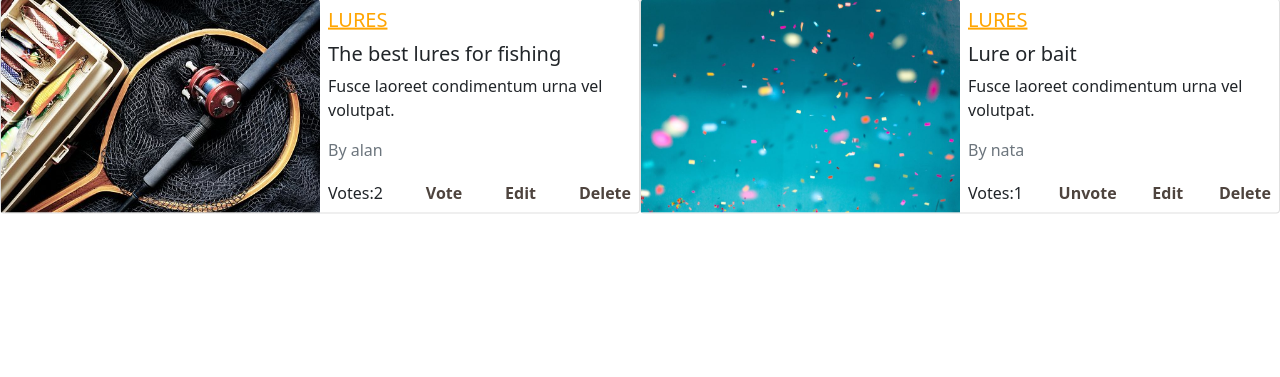
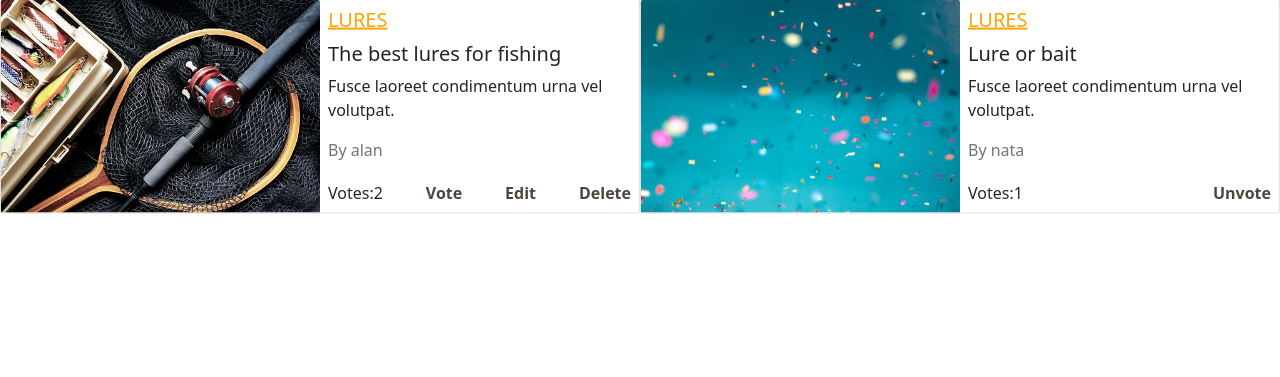
Before and after one commit to AlanSoto31/fishing-articles-capstone, a Rails app: page /categories/1 in a window 1280 px wide. Shown: the part 294-671 px from the top of the page. Run offline with Rails 7, Linux system fonts and the light colour scheme; a user stored in the database is signed in; data comes from the database, SQL or seed files in the repository; style sheets or scripts are compiled from the project's sources; some libraries are stand-ins or nearby versions.

Commit message:
Fix edit/delete buttons

```diff
--- a/app/helpers/categories_helper.rb
+++ b/app/helpers/categories_helper.rb
@@ -17,10 +17,15 @@ module CategoriesHelper
            end
   end
 
-  def check_owner(article)
+  def edit_article(article)
     return unless user_sign_in? && (current_user.id == article.author_id)
 
-    @edit_button = link_to 'Edit', edit_fishing_path(article), class: 'text-decoration-none fw-bold'
-    @delete_button = link_to 'Delete', fishing_path(article), method: :delete, class: 'text-decoration-none fw-bold'
+    link_to 'Edit', edit_fishing_path(article), class: 'text-decoration-none fw-bold'
+  end
+
+  def delete_article(article)
+    return unless user_sign_in? && (current_user.id == article.author_id)
+
+    link_to 'Delete', fishing_path(article), method: :delete, class: 'text-decoration-none fw-bold'
   end
 end
--- a/app/views/categories/show.html.erb
+++ b/app/views/categories/show.html.erb
@@ -20,9 +20,8 @@
               <div class="d-flex justify-content-between">
                 <span><%="Votes:#{a.votes.count}"%></span>
                 <span><%= vote_unvote(a.id, @category.id)%></span>
-                <%check_owner(a)%>
-                <%=@edit_button%>
-                <%=@delete_button%>
+                <%= edit_article(a)%>
+                <%= delete_article(a)%>
               </div>
             </div>
           </div>
```
